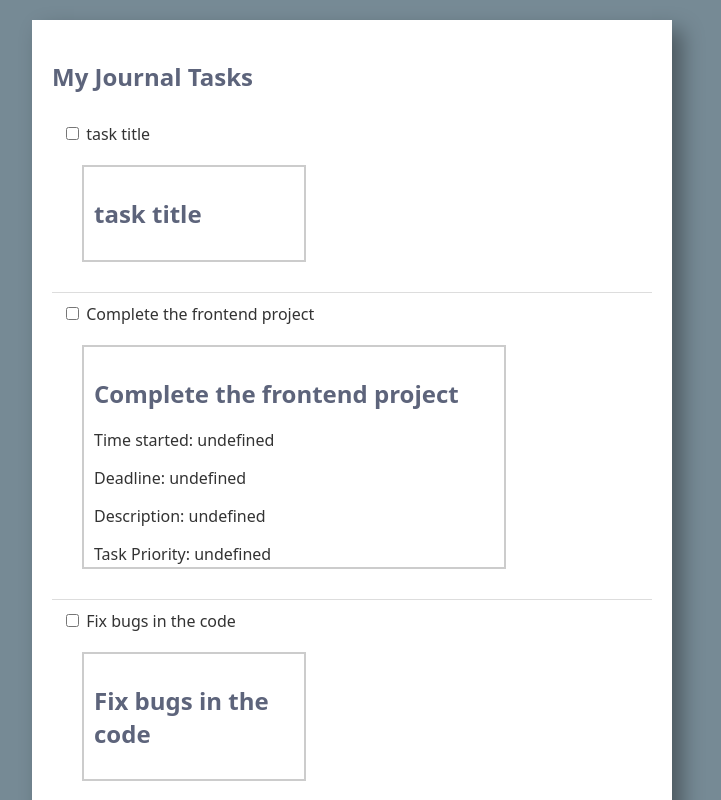
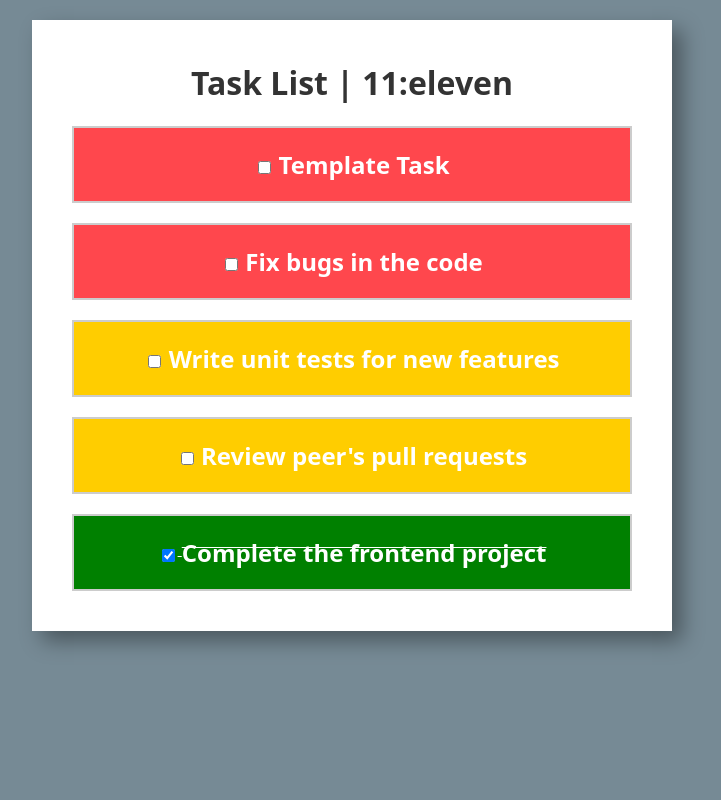
Before and after one commit to cse110-sp24-group11/warmup-exercise, a plain HTML site: page index.html in a window 1280 px wide. Both pictures are taken after a click on the element "Complete the frontend project". Shown: the top 800 px of the page, without its empty margins (288-1009 px from the left). Drawn offline with Linux system fonts and the light colour scheme.

Commit message:
add documentation, fix style

```diff
--- a/index.html
+++ b/index.html
@@ -8,8 +8,10 @@
 </head>
 <body>
     <div class="task-list-container">
-        <h2>My Journal Tasks</h2>
-        <ul id="taskList"></ul>
+        <h1>Task List | 11:eleven</h1>
+        <div class="taskList">
+            <ul id="taskList"></ul>
+        </div>
     </div>
     <script src="script.js"></script>
 </body>
--- a/script.js
+++ b/script.js
@@ -5,39 +5,43 @@ document.addEventListener('DOMContentLoaded', function () {
             const listElement = document.getElementById('taskList');
             listElement.innerHTML = tasks.map(task => {
                 return `
+                <div class="box ${task.priority} ${task.completed ? 'completed' : ''}" onclick="toggleSize(this)">
                     <li>
                         <input type="checkbox" id="task-${task.id}" ${task.completed ? 'checked' : ''} onchange="toggleTaskCompletion(${task.id})">
-                        <label for="task-${task.id}" class="${task.completed ? 'completed' : ''}">${task.title}</label>
-                        <div class="box" onclick="toggleSize(this)">
-                          <h2>${task.title}</h2>
-                          <div class="content">
-                            <p>Time started: ${task.start}</p>
-                            <p>Deadline: ${task.due}</p>
-                            <p>Description: ${task.body}</p>
-                            <p>Task Priority: ${task.priority}</p>
-                          </div>
+                        <label for="task-${task.id}"><h2>${task.title}</h2></label>
+                          <div class="task-info">
+                            <h3>Task Priority: ${task.priority.toUpperCase()} | Deadline: ${task.due}</h3>
+                            <p><b>Description:</b> ${task.description}</p>
                         </div>
-                    </li>`;
+                    </li>
+                </div>`;
             }).join('');
         })
         .catch(error => console.error('Error loading the tasks:', error));
 });
 
+/**
+ * Marks a task as complete, changes it color, and moves it to the bottom of page.
+ * @param {*} taskId id number assigned to task via json file
+ */
 function toggleTaskCompletion(taskId) {
-
     const checkbox = document.getElementById(`task-${taskId}`);
-    const label = checkbox.nextElementSibling;
-    var listItem = checkbox.parentElement;
-    var list = listItem.parentElement;
+    let listItem = checkbox.closest('.box');
+    let list = listItem.parentElement;
 
     if (checkbox.checked) {
-        label.classList.add('completed');
+        listItem.classList.add('completed');
         list.appendChild(listItem);
     } else {
-        label.classList.remove('completed');
+        listItem.classList.remove('completed');
         list.insertBefore(listItem, list.childNodes[taskId]);
     }
 }
+
+/**
+ * Expands/collapses a task description upon click.
+ * @param {*} box Box being expanded/collapsed
+ */
 function toggleSize(box) {
     box.classList.toggle('expanded');
 }
--- a/style.css
+++ b/style.css
@@ -1,3 +1,5 @@
+/* General container styling */
+
 body {
     font-family:system-ui, -apple-system, BlinkMacSystemFont, 'Segoe UI', Roboto, Oxygen, Ubuntu, Cantarell, 'Open Sans';
     background-color: #768A95;
@@ -12,11 +14,20 @@ body {
     margin: 0 auto;
     padding: 20px;
     box-shadow: 10px 10px 20px rgba(0, 0, 0, 0.368);
+    text-align: center;
 }
 
+/* Text formatting */
+
 h2 {
-    color: #5D647B;
+    display: inline;
 }
+
+h2, h3, p{
+    color: #ffff;
+}
+
+/* List formatting */
 
 ul {
     list-style-type: none;
@@ -31,18 +42,14 @@ li {
 li:last-child {
     border-bottom: none;
 }
+
 li:hover {
     color: #B98077;
 }
 
-.completed {
-    text-decoration: line-through;
-    color: #ba9590;
-    opacity: 0.5;
-}
+/* Task box formatting */
 
 .box {
-    width: 200px;
     height: auto;
     border: 2px solid #ccc;
     padding: 10px;
@@ -51,17 +58,37 @@ li:hover {
     overflow: hidden;
     transition: all 0.3s ease;
 }
+
 .box:hover {
     border-color: #555;
     color: black;
 }
-.box.expanded {
-    width: 400px;
-    height: 200px;
+
+.box.expanded .task-info {
+    display: block;
+    height: 100%;
 }
-.box .content {
+
+.box .task-info {
     display: none;
 }
-.box.expanded .content {
-    display: block;
+
+/* Priority classes */
+
+.high {
+    background-color: #FF474D;
 }
+
+.medium {
+    background-color: orange;
+}
+
+.low {
+    background-color: #FFCD00;
+}
+
+.completed {
+    background: green;
+    text-decoration: line-through;
+    color: white;
+}
--- a/tasks.json
+++ b/tasks.json
@@ -1,31 +1,42 @@
 [
     {
         "id": 1,
-        "priority": "HIGH",
-        "title": "task title",
-        "start": "1/1/1971",
+        "priority": "high",
+        "title": "Template Task",
         "due": "12/31/2024",
-        "body": "text for task \n reading, traveling, photography",
+        "description": "text for task \n reading, traveling, photography",
         "completed": false
     },
     {
         "id": 2,
+        "priority": "medium",
+        "due": "6/14/2024",
         "title": "Complete the frontend project",
+        "description": "Yeah finish this",
         "completed": false
     },
     {
         "id": 3,
+        "priority": "high",
+        "due": "ASAP",
         "title": "Fix bugs in the code",
+        "description": "We need the code to actually work.",
         "completed": false
     },
     {
         "id": 4,
+        "priority": "low",
+        "due": "12/31/2024",
         "title": "Write unit tests for new features",
+        "description": "Testing is needed so that we can confirm the code fits all scenarios",
         "completed": false
     },
     {
         "id": 5,
+        "priority": "low",
+        "due": "4/26/2024",
         "title": "Review peer's pull requests",
+        "description": "We want to add new features as we go iteratively!",
         "completed": false
     }
 ]
```
